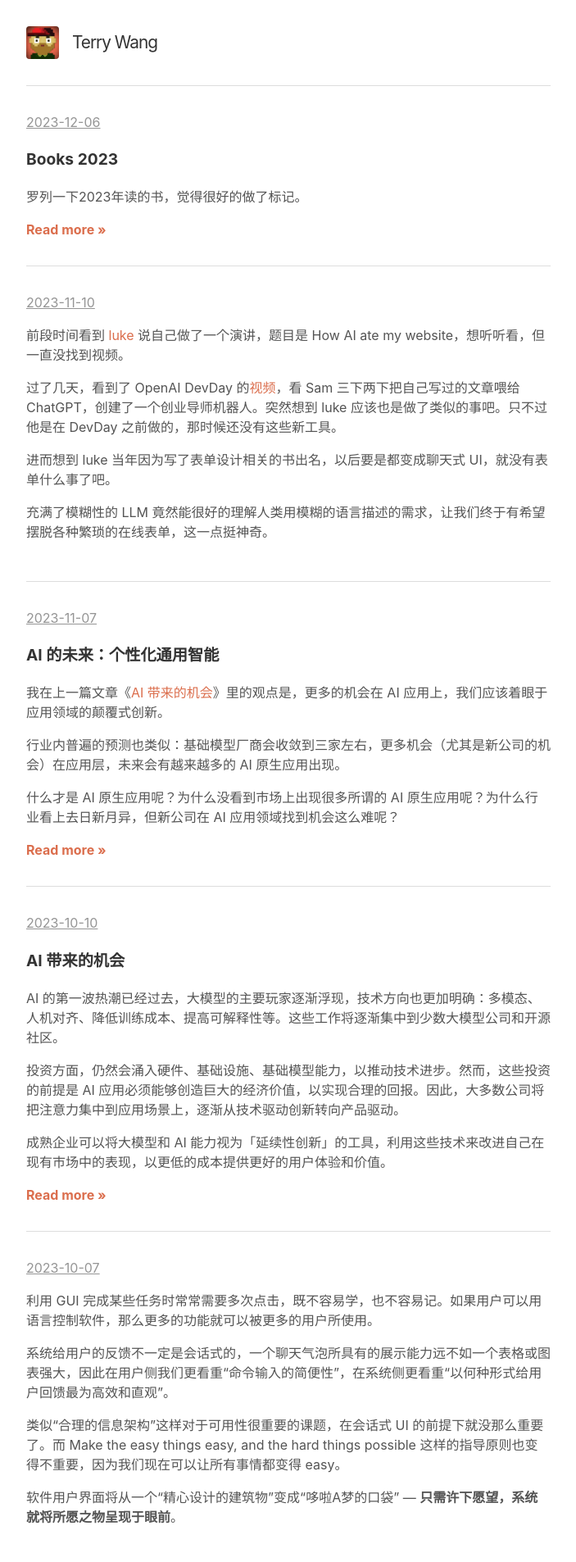
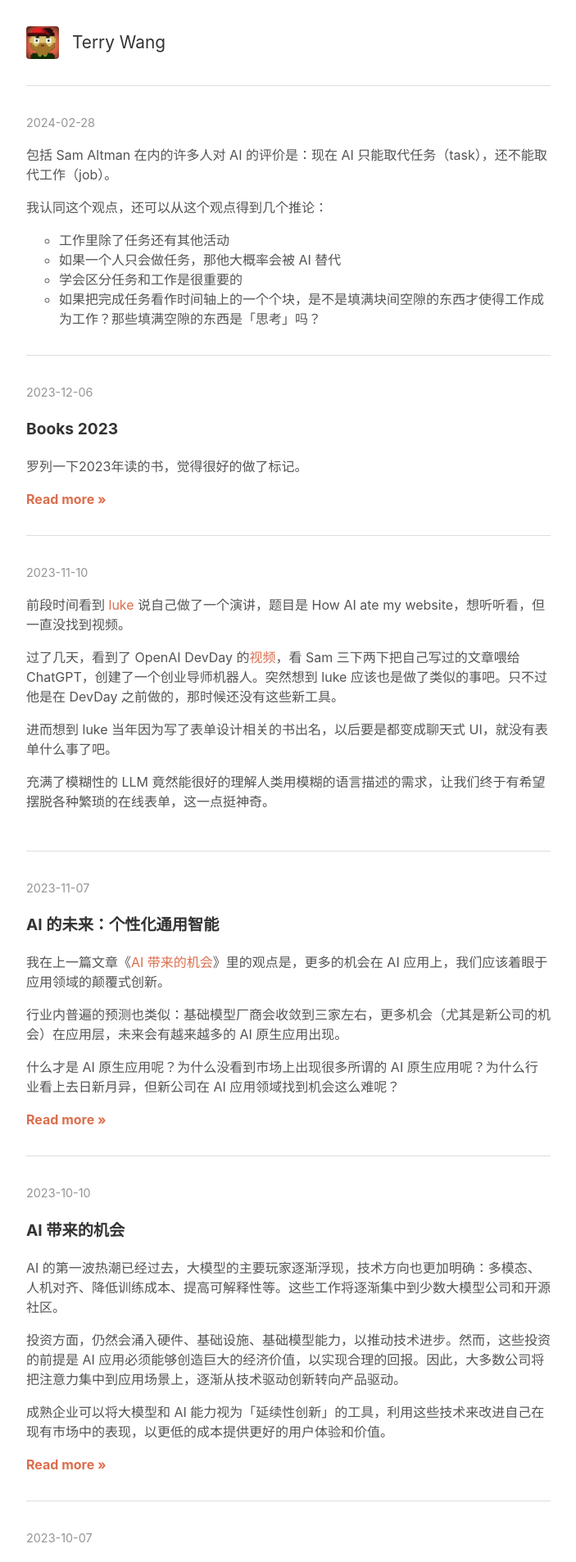
Before and after one commit to lvterry/lvterry.github.io, a Jekyll site: the page built from index.html, in a window 1280 px wide. Shown: the top 1906 px of the page at 82% size, without its empty margins (288-991 px from the left). Built offline with Jekyll 4.4.1, drawn with Linux system fonts in a browser that asks for light colours; the list of posts is cut into pages by our own code; some of the changed text lies outside the part shown.

Commit message:
add a post and adjust styles

```diff
--- a/_includes/footer.html
+++ b/_includes/footer.html
@@ -1 +1 @@
-<footer class="weak"><a href="{{ site.url }}/feed.xml">RSS</a>  </footer>
+<footer class="weak"><a href="{{ site.url }}/feed.xml">RSS</a></footer>
--- a/_includes/header.html
+++ b/_includes/header.html
@@ -1,6 +1,6 @@
 <header>
   <a href="/" title="home" style="display: flex; align-items: center; padding-bottom: 16px;">
     <img src="/assets/8bit.png" class="avatar" width="40" height="40">
-    <span style="color: #333; font-size: 1.3rem; letter-spacing: -1px; margin-left: 16px;">Terry Wang</span>
+    <span style="color: #333; font-size: 1.3rem; margin-left: 16px;">Terry Wang</span>
   </a>
 </header>
--- /dev/null
+++ b/_posts/2024-02-28-task.md
@@ -0,0 +1,14 @@
+---
+date: 2024-02-28 19:45:00 +08:00
+layout: no-title-post
+content_class: justify
+---
+
+包括 Sam Altman 在内的许多人对 AI 的评价是：现在 AI 只能取代任务（task），还不能取代工作（job）。
+
+我认同这个观点，还可以从这个观点得到几个推论：
+
+- 工作里除了任务还有其他活动
+- 如果一个人只会做任务，那他大概率会被 AI 替代
+- 学会区分任务和工作是很重要的
+- 如果把完成任务看作时间轴上的一个个块，是不是填满块间空隙的东西才使得工作成为工作？那些填满空隙的东西是「思考」吗？
--- a/assets/css/styles.css
+++ b/assets/css/styles.css
@@ -75,16 +75,16 @@ img + em {
   padding: 0;
 }
 
-#posts li {
+#posts > li {
   border-bottom: 1px solid #ddd;
   padding: 32px 0 32px 0;
 }
 
-#posts li:last-child {
+#posts > li:last-child {
   border-bottom: none;
 }
 
-#posts li:first-child {
+#posts > li:first-child {
   border-top: 1px solid #ddd;
 }
 
--- a/index.html
+++ b/index.html
@@ -8,7 +8,7 @@ layout: default
   <ul id="posts">
     {% for post in paginator.posts %}
       <li>
-        <div><a href="{{ post.url }}" style="color: #959595; text-decoration: underline;">{{ post.date | date: '%F' }}</a></div>
+        <div><a href="{{ post.url }}" style="color: #959595; font-size: 0.9rem">{{ post.date | date: '%F' }}</a></div>
 
         {% if post.layout != 'no-title-post' %}
           <p style="font-size: 1.2rem;"><b>{{ post.title }}</b></p>
@@ -41,6 +41,6 @@ layout: default
     {% endif %}
   </div>
 
-  <p class="copyright">&copy; 2012 – 2023 Terry Wang</p>
+  <p class="copyright">&copy; 2012 – 2024 Terry Wang</p>
 
 </div>
```
